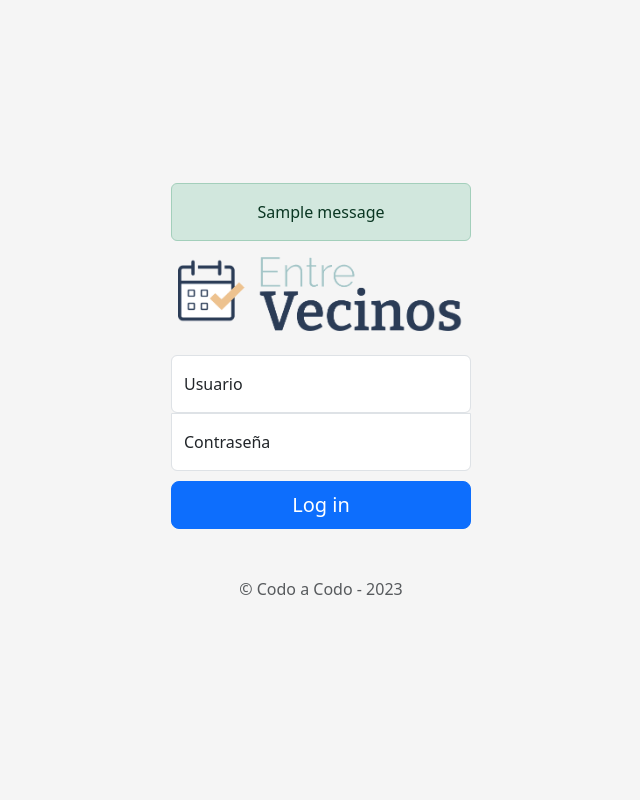
After one commit to franeijo/django-grupo8, a Django app: page /accounts/login/ in a window 1280 px wide. The commit adds this page. Shown: the whole page, without its empty margins (319-959 px from the left). Run offline with Django 4.2, Linux system fonts and the light colour scheme; tables that the repository leaves empty hold one stand-in row (values such as "Sample post"); one stand-in notice (Sample message) is shown; some libraries are stand-ins or nearby versions.

Commit message:
Autenticacion

```diff
--- a/proyecto_grupo8/administracion/urls.py
+++ b/proyecto_grupo8/administracion/urls.py
@@ -1,4 +1,6 @@
 from django.urls import path
+from django.contrib.auth.decorators import permission_required
+
 
 from . import views
 
--- a/proyecto_grupo8/proyecto_grupo8/settings.py
+++ b/proyecto_grupo8/proyecto_grupo8/settings.py
@@ -148,3 +148,7 @@ EMAIL_HOST_USER = env("EMAIL_HOST_USER")
 # Clave generada desde la configuracion de Google
 EMAIL_HOST_PASSWORD = env("EMAIL_HOST_PASSWORD")
 RECIPIENT_ADDRESS = env("RECIPIENT_ADDRESS")
+
+AUTH_USER_MODEL = 'administracion.Usuario'
+LOGIN_URL ='/accounts/login'
+LOGIN_REDIRECT_URL = "home"
--- /dev/null
+++ b/proyecto_grupo8/publica/static/login.css
@@ -0,0 +1,36 @@
+@import url('https://fonts.googleapis.com/css2?family=Roboto&family=Roboto:ital,wght@1,300&display=swap');
+@import url("https://cdn.jsdelivr.net/npm/bootstrap-icons@1.10.5/font/bootstrap-icons.css");
+
+html,
+body {
+  height: 100%;
+}
+
+body {
+  display: flex;
+  align-items: center;
+  padding-top: 40px;
+  padding-bottom: 40px;
+  background-color: #f5f5f5;
+}
+
+.form-signin {
+  max-width: 330px;
+  padding: 15px;
+}
+
+.form-signin .form-floating:focus-within {
+  z-index: 2;
+}
+
+.form-signin input[type="email"] {
+  margin-bottom: -1px;
+  border-bottom-right-radius: 0;
+  border-bottom-left-radius: 0;
+}
+
+.form-signin input[type="password"] {
+  margin-bottom: 10px;
+  border-top-left-radius: 0;
+  border-top-right-radius: 0;
+}
--- a/proyecto_grupo8/publica/urls.py
+++ b/proyecto_grupo8/publica/urls.py
@@ -1,10 +1,20 @@
-from django.urls import path
+from django.urls import path,include
+from . import views
+from django.contrib.auth import views as auth_views
 
-from . import views
 
 urlpatterns = [
     path('', views.index, name='home'),
     path('reservas/',views.reservas,name='reservas'),
     path('reclamos/',views.reclamos,name='reclamos'),
-    path('contactenos/',views.contactenos,name='contactenos')
+    path('contactenos/',views.contactenos,name='contactenos'),
+    #por defecto de django
+    path('accounts/login/', auth_views.LoginView.as_view(
+            template_name='publica/login.html',
+            extra_context={'variable':'TEST'},
+        )),
+    path('accounts/logout/',
+         views.LogoutView.as_view(), name='logout'),
+    path('accounts/password_change/', auth_views.PasswordChangeView.as_view(success_url="/"), name='password_change'),
+    path('accounts/', include('django.contrib.auth.urls')),
 ]
--- a/proyecto_grupo8/templates/publica/base.html
+++ b/proyecto_grupo8/templates/publica/base.html
@@ -51,7 +51,7 @@
                 </a>
               </li>
               <li class="nav-item">
-                <a class="nav-link" href="#">
+                <a class="nav-link" href="/accounts/logout">
                   <span data-feather="log-out" class="align-text-bottom"></span>
                   Salir
                 </a>
--- /dev/null
+++ b/proyecto_grupo8/templates/publica/login.html
@@ -0,0 +1,60 @@
+<!doctype html>
+<html lang="en" data-bs-theme="auto">
+  <head>
+    <meta charset="utf-8">
+    <meta name="viewport" content="width=device-width, initial-scale=1">
+    <meta name="description" content="">
+    <title>Entre Vecinos - Login</title>
+    <link href="/static/bootstrap.min.css" rel="stylesheet">
+    <link href="/static/login.css" rel="stylesheet">
+  </head>
+  <body class="text-center">
+    <main class="form-signin w-100 m-auto">
+      <div class="col-md-12">
+        {% for message in messages %}
+            <div class="alert alert-{{ message.tags }}" role="alert">
+                {{message}}
+            </div>
+        {% endfor %}
+        {% if form.non_field_errors %}
+            {% for error in form.non_field_errors %}
+                <div class="alert alert-danger">
+                    <strong>{{ error|escape }}</strong>
+                </div>
+            {% endfor %}
+        {% endif %}
+      </div>
+      <form method="POST">
+        {% csrf_token %}
+        <img class="mb-4" src="/static/logo.png" alt="" width="300">
+
+        <div class="form-floating">
+          {% if form.username.errors %}
+          <input type="text" class="form-control" id="{{ form.username.auto_id }}" name="{{ form.username.name }}" class="form-control form-control-lg"
+                        placeholder="Ingresa el nombre de usuario" value="{{ form.username.value | default:'' }}" />
+          <label for="{{ form.username.auto_id }}" style="color: darksalmon">Usuario Obligatorio</label>
+          {% else %}
+          <input type="text" class="form-control" id="{{ form.username.auto_id }}" name="{{ form.username.name }}" class="form-control form-control-lg"
+                        placeholder="Ingresa el nombre de usuario" value="{{ form.username.value | default:'' }}" />
+          <label for="{{ form.username.auto_id }}">Usuario</label>
+          {% endif %}
+        </div>
+        {% if form.password.errors %}
+        <div class="form-floating">
+          <input type="password" class="form-control" id="{{ form.password.auto_id }}" name="{{ form.password.name }}" class="form-control form-control-lg"
+                            placeholder="Ingresa la contraseña" value="{{ form.password.value | default:'' }}" />
+          <label for="{{ form.password.auto_id }}" style="color:darksalmon">Contraseña Obligatoria</label>
+        </div>
+        {% else %}
+        <div class="form-floating">
+          <input type="password" class="form-control" id="{{ form.password.auto_id }}" name="{{ form.password.name }}" class="form-control form-control-lg"
+                            placeholder="Ingresa la contraseña" value="{{ form.password.value | default:'' }}" />
+          <label for="{{ form.password.auto_id }}">Contraseña</label>
+        </div>
+        {% endif %}
+        <button class="w-100 btn btn-lg btn-primary" type="submit">Log in</button>
+        <p class="mt-5 mb-3 text-body-secondary">&copy; Codo a Codo - 2023</p>
+      </form>
+    </main>
+  </body>
+</html>
```
Also changed, not shown: proyecto_grupo8/administracion/admin.py (+6 -1 lines), proyecto_grupo8/administracion/models.py (+12 -1 lines), proyecto_grupo8/administracion/views.py (+14 -0 lines), proyecto_grupo8/publica/views.py (+37 -1 lines), proyecto_grupo8/administracion/__init__.py (deleted), proyecto_grupo8/publica/migrations/__init__.py (deleted), proyecto_grupo8/publica/static/logo.png, proyecto_grupo8/publica/static/logoOld.png (added).
